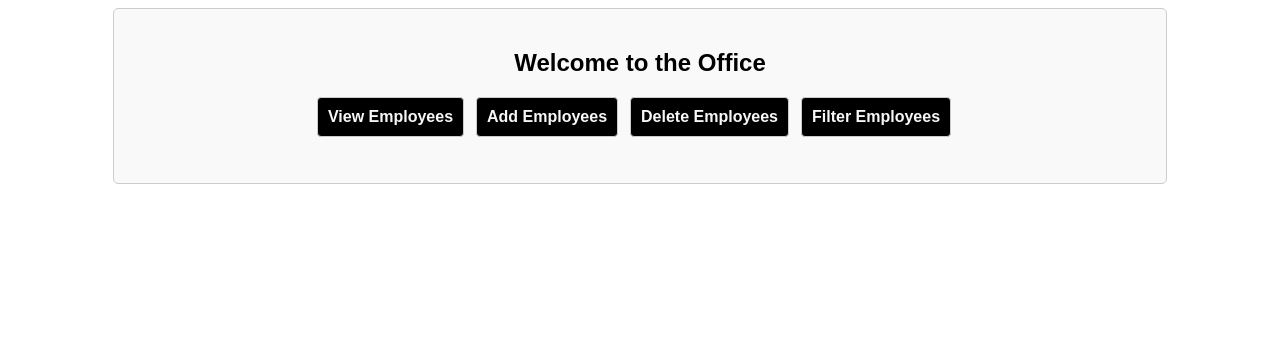
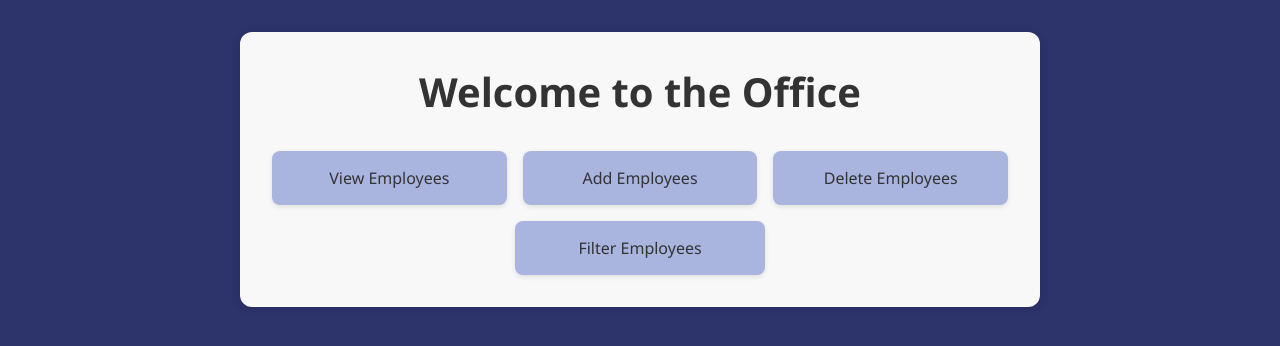
Before and after one commit to karthik-joseph/staff-management-system, a Django app: page / in a window 1280 px wide. Shown: the top 346 px of the page. Run offline with Django 5.2, Linux system fonts and the light colour scheme.

Commit message:
removed some files and added some file

```diff
--- a/office/staff/static/css/base-style.css
+++ /dev/null
@@ -1,47 +0,0 @@
-body {
-  font-family: Arial, sans-serif;
-}
-.container {
-  width: 80%;
-  margin: 0 auto;
-  padding: 20px;
-  border: 1px solid #ccc;
-  border-radius: 5px;
-  background-color: #f9f9f9;
-}
-h1 {
-  text-align: center;
-}
-ul {
-  list-style-type: none;
-  padding: 0;
-  display: flex;
-  justify-content: center;
-  align-items: center;
-  align-content: center;
-}
-li {
-  margin-bottom: 10px;
-  padding: 10px;
-  border: 1px solid #ccc;
-  text-align: center;
-  display: inline-block;
-  border-radius: 4px;
-  background: #000;
-  align-self: center;
-  margin-right: 12px;
-  cursor: pointer;
-}
-a {
-  text-decoration: none;
-  color: #f7f7f7;
-  margin: auto;
-  font-weight: 600;
-}
-li:hover {
-  background: #f7f7f7;
-  color: #000;
-}
-li a:hover {
-  color: #000;
-}
--- /dev/null
+++ b/office/staff/static/css/index.css
@@ -0,0 +1,105 @@
+/* Using Inter as the primary font */
+@import url("https://fonts.googleapis.com/css2?family=Inter:wght@400;500;600;700&display=swap");
+
+* {
+  margin: 0;
+  padding: 0;
+  box-sizing: border-box;
+}
+:root {
+  --Soft-Shell: #fff2f2;
+  --Lavender-Mist: #a9b5df;
+  --Periwinkle: #7886c7;
+  --Midnight-Navy: #2d336b;
+  --primary-text: #333333;
+  --alt-bg: #f8f8f8;
+  --success: #2e7d32;
+  --alert: #ff5a5a;
+  --Warning: #ffbf00;
+  --disabled: #6b7280;
+  --font-family: "Inter", sans-serif;
+  --font-secondary: "Montserrat", sans-serif;
+  --border-radius: 8px;
+  --box-shadow: 0 2px 4px rgba(0, 0, 0, 0.1);
+  --transition-speed: 0.3s ease;
+}
+body {
+  font-family: "Segoe UI", system-ui, -apple-system, sans-serif;
+  background: var(--Midnight-Navy);
+}
+
+.container {
+  width: 90%;
+  max-width: 800px;
+  margin: 2rem auto;
+  padding: 2rem;
+  border: none;
+  border-radius: 12px;
+  background: var(--alt-bg);
+  box-shadow: 0 2px 10px rgba(0, 0, 0, 0.1);
+}
+
+h1 {
+  text-align: center;
+  color: var(--primary-text);
+  font-size: 2.5rem;
+  margin-bottom: 2rem;
+  font-weight: 600;
+}
+
+ul {
+  list-style-type: none;
+  padding: 0;
+  display: flex;
+  flex-wrap: wrap;
+  justify-content: center;
+  gap: 1rem;
+  margin: 0;
+}
+
+li {
+  flex: 1 1 200px;
+  margin: 0;
+  max-width: 250px;
+  transition: all 0.3s ease;
+  background: var(--alt-bg);
+}
+
+a {
+  display: block;
+  text-decoration: none;
+  color: var(--primary-text);
+  background-color: var(--Lavender-Mist);
+  padding: 1rem 1.5rem;
+  border-radius: 8px;
+  font-weight: 500;
+  text-align: center;
+  transition: all 0.3s ease;
+  box-shadow: 0 2px 5px rgba(0, 0, 0, 0.1);
+}
+
+li:hover a {
+  background-color: var(--Periwinkle);
+  transform: translateY(-2px);
+  box-shadow: 0 4px 8px rgba(0, 0, 0, 0.2);
+}
+
+@media (max-width: 600px) {
+  .container {
+    width: 95%;
+    padding: 1rem;
+    margin: 1rem auto;
+  }
+
+  h1 {
+    font-size: 2rem;
+  }
+
+  ul {
+    flex-direction: column;
+  }
+
+  li {
+    max-width: 100%;
+  }
+}
--- a/office/staff/templates/base.html
+++ b/office/staff/templates/base.html
@@ -1,10 +1,12 @@
 <!-- base html file for all files -->
+{% load static %}
 <!DOCTYPE html>
 <html lang="en">
   <head>
     <meta charset="UTF-8" />
     <meta name="viewport" content="width=device-width, initial-scale=1.0" />
     <title>{% block title %} {% endblock %}</title>
+    <link rel="stylesheet" href="{% static 'css/index.css' %}" />
     {% block style %} {% endblock %}
   </head>
   <body>
--- a/office/staff/templates/index.html
+++ b/office/staff/templates/index.html
@@ -1,7 +1,5 @@
 {% extends "base.html" %} {% load static %} {% block title %} Welcome to the
-office{% endblock %} {% block style %}
-<link rel="stylesheet" href="{% static 'css/base-style.css' %}" />
-{% endblock %} {% block content %}
+office{% endblock %} {% block style %} {% endblock %} {% block content %}
 <section class="container">
   <h1>Welcome to the Office</h1>
   <ul>
--- a/office/staff/urls.py
+++ b/office/staff/urls.py
@@ -1,6 +1,7 @@
 from django.contrib import admin
 from django.urls import path, include
 from django.conf import settings
+from django.conf.urls.static import static
 from . import views
 
 urlpatterns = [
@@ -10,3 +11,6 @@ urlpatterns = [
     path('delete_employee', views.delete_employee, name='delete_employee'),
     path('filter_employee', views.filter_employee, name='filter_employee'),
 ]
+
+if settings.DEBUG:
+    urlpatterns += static(settings.MEDIA_URL, document_root=settings.MEDIA_ROOT)
```
Also changed, not shown: office/staff/migrations/0001_initial.py, office/staff/migrations/0002_alter_department_options_alter_employee_options_and_more.py (deleted), office/staff/migrations/0003_remove_employee_department.py (deleted).
